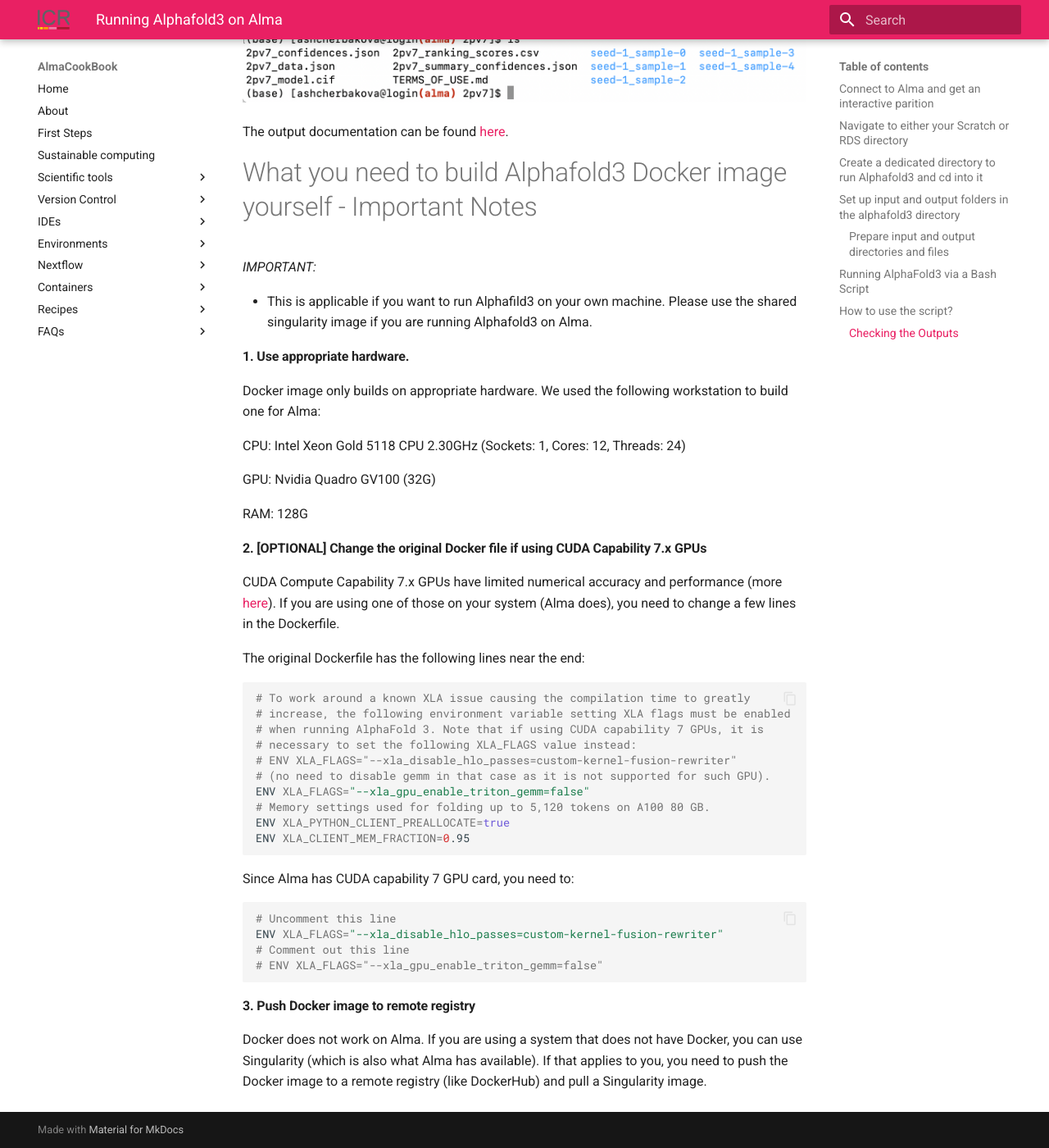
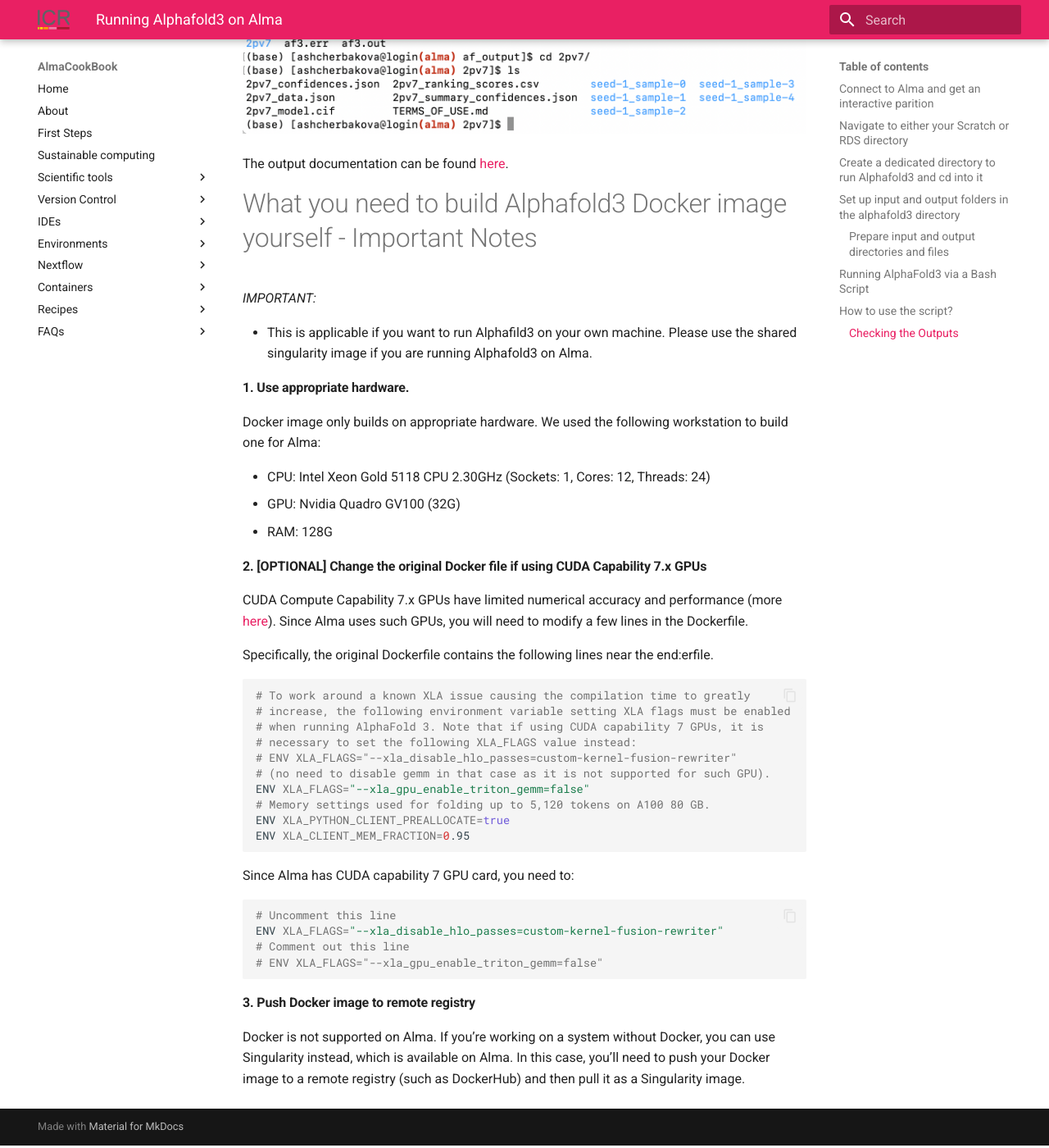
Before and after one commit to AlmaCookBook/AlmaCookBook.github.io, an MkDocs documentation site: the page built from docs/recipes/alphafold3.md, in a window 1280 px wide and 1400 px high, scrolled down 4324 px. Shown: the whole window at 82% size. Built offline with MkDocs 1.6.1 and Material for MkDocs 9.7.7, drawn with Linux system fonts in a browser that asks for light colours; some of the changed text lies outside the part shown.

````diff
--- a/docs/recipes/alphafold3.md
+++ b/docs/recipes/alphafold3.md
@@ -182,17 +184,15 @@
 
 Docker image only builds on appropriate hardware. We used the following workstation to build one for Alma:
 
-CPU: Intel Xeon Gold 5118 CPU 2.30GHz (Sockets: 1, Cores: 12, Threads: 24)
-
-GPU: Nvidia Quadro GV100 (32G)
-
-RAM: 128G
+* CPU: Intel Xeon Gold 5118 CPU 2.30GHz (Sockets: 1, Cores: 12, Threads: 24)
+* GPU: Nvidia Quadro GV100 (32G)
+* RAM: 128G
 
 #### 2. [OPTIONAL] Change the original Docker file if using CUDA Capability 7.x GPUs
 
-CUDA Compute Capability 7.x GPUs have limited numerical accuracy and performance (more [here](https://github.com/google-deepmind/alphafold3/blob/main/docs/known_issues.md)). If you are using one of those on your system (Alma does), you need to change a few lines in the Dockerfile.
+CUDA Compute Capability 7.x GPUs have limited numerical accuracy and performance (more [here](https://github.com/google-deepmind/alphafold3/blob/main/docs/known_issues.md)). Since Alma uses such GPUs, you will need to modify a few lines in the Dockerfile.
 
-The original Dockerfile has the following lines near the end:
+Specifically, the original Dockerfile contains the following lines near the end:erfile.
 
 ```bash
 # To work around a known XLA issue causing the compilation time to greatly
@@ -218,4 +218,4 @@
 
 #### 3. Push Docker image to remote registry
 
-Docker does not work on Alma. If you are using a system that does not have Docker, you can use Singularity (which is also what Alma has available). If that applies to you, you need to push the Docker image to a remote registry (like DockerHub) and pull a Singularity image.
+Docker is not supported on Alma. If you’re working on a system without Docker, you can use Singularity instead, which is available on Alma. In this case, you’ll need to push your Docker image to a remote registry (such as DockerHub) and then pull it as a Singularity image.
````
Also changed, not shown: other parts of docs/recipes/alphafold3.md (+6 -4 lines).
